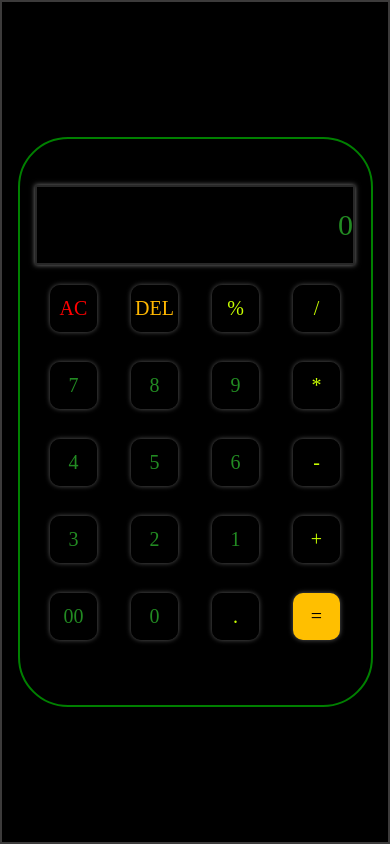
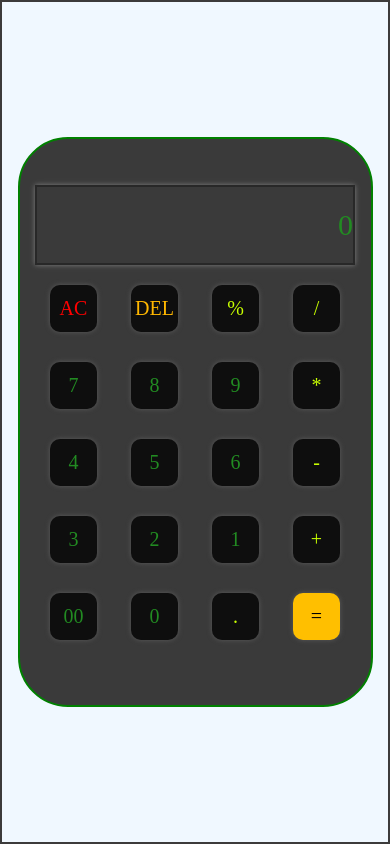
Before and after one commit to Shubham-997800/calcbysd, a plain HTML site: page index.html in a window 390 px wide. Drawn offline with Linux system fonts and the light colour scheme; a web font is replaced by a local one.

Commit message:
Add files via upload

```diff
--- a/cal.css
+++ b/cal.css
@@ -83,6 +83,7 @@ input:focus {
         padding: 10px;
         justify-content: center;
         align-items: center;
+        background-color: aliceblue;
     }
 
     #box {
@@ -97,6 +98,7 @@ input:focus {
         -moz-border-radius: 50px;
         -ms-border-radius: 50px;
         -o-border-radius: 50px;
+        background-color: rgb(58, 58, 58);
     }
 
     input {
```
